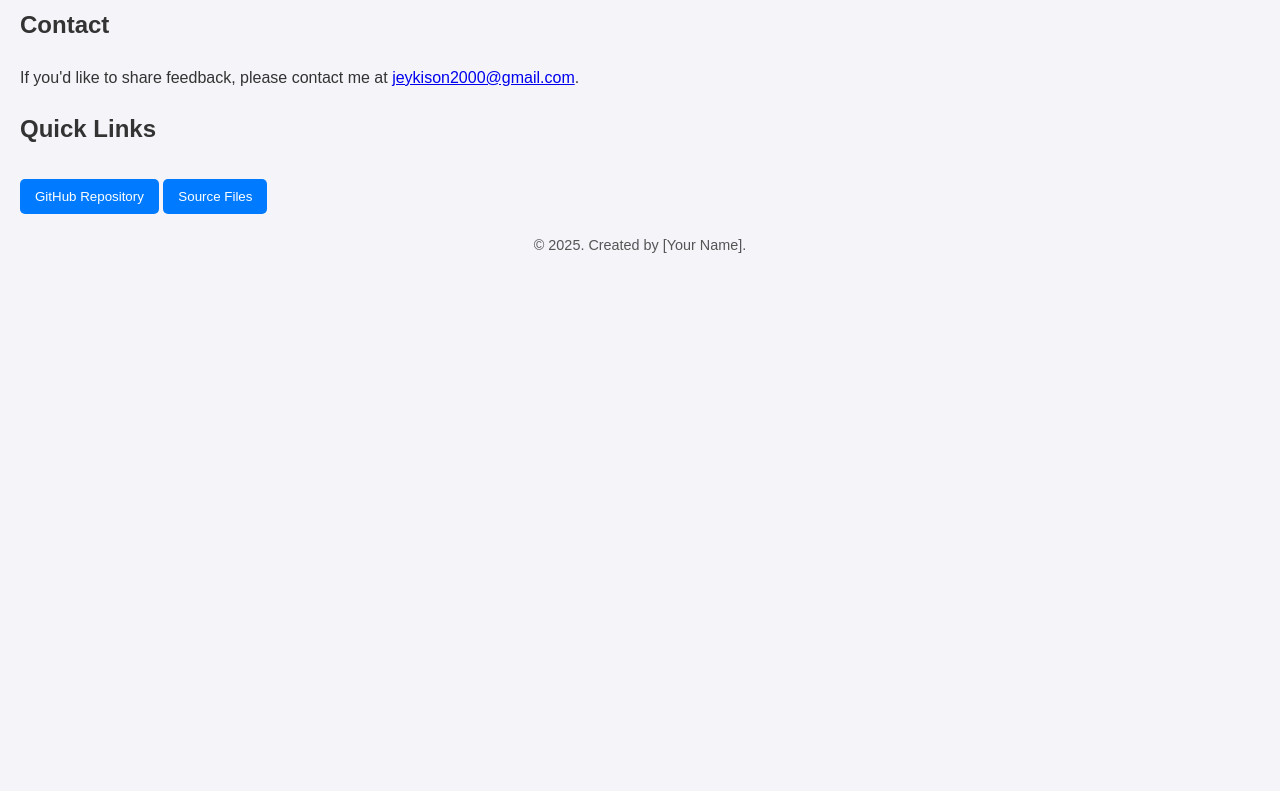
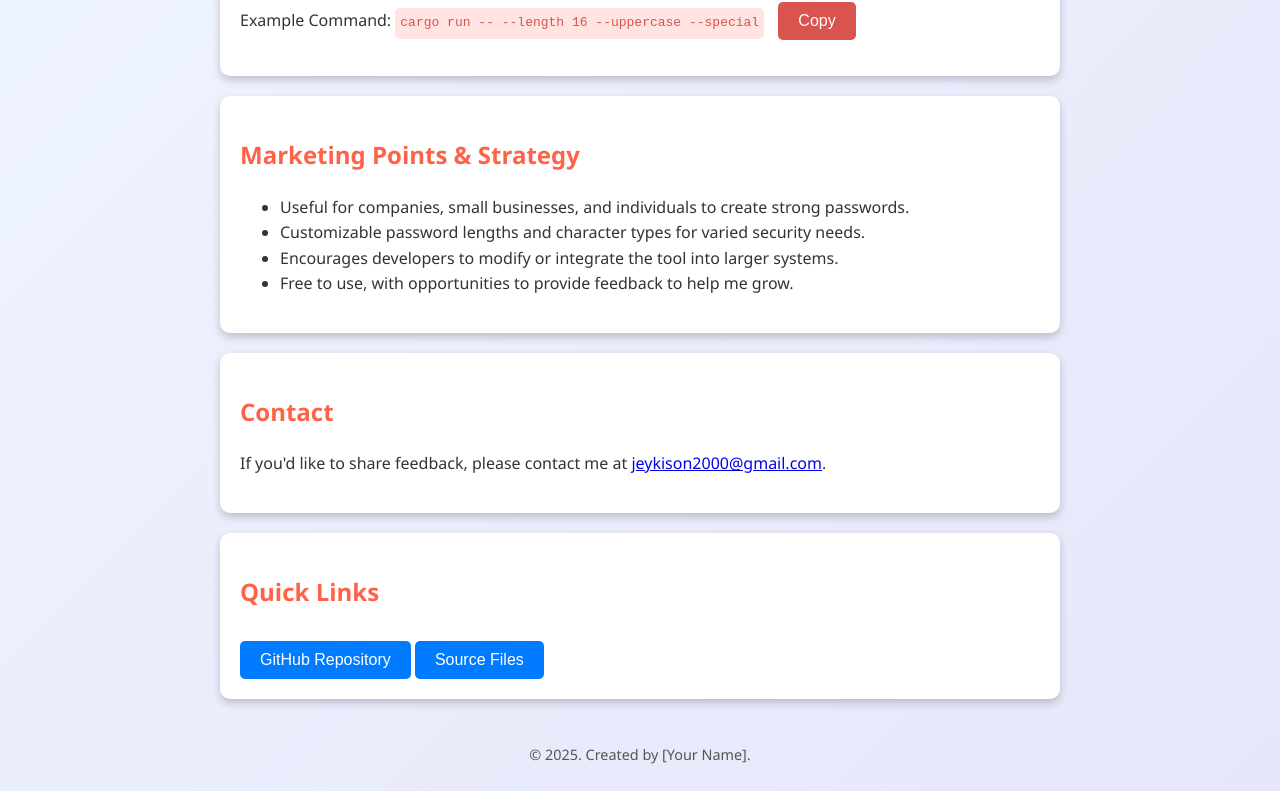
Before and after one commit to Jeykison03/Password-Generator-, a plain HTML site: page index.html in a window 1280 px wide. Shown: the part 684-1475 px from the top of the page. Before the commit the page ends 975 px from the top, so only its background shows below. Drawn offline with Linux system fonts and the light colour scheme.

Commit message:
Update index.html

```diff
--- a/index.html
+++ b/index.html
@@ -6,32 +6,55 @@
     <title>Password Generator Tool</title>
     <style>
         body {
-            font-family: Arial, sans-serif;
+            font-family: 'Segoe UI', Tahoma, Geneva, Verdana, sans-serif;
             line-height: 1.6;
             margin: 0;
-            padding: 20px;
-            background-color: #f4f4f9;
+            padding: 0;
+            background: linear-gradient(135deg, #f0f8ff, #e6e6fa);
             color: #333;
         }
         header {
-            background-color: #007bff;
+            background-color: #282c34;
             color: white;
             padding: 20px 10px;
             text-align: center;
             border-radius: 8px;
+            box-shadow: 0 4px 8px rgba(0, 0, 0, 0.2);
+        }
+        header h1 {
+            color: #ff6347;
+            font-size: 2.5em;
         }
         section {
-            margin: 20px 0;
+            margin: 20px auto;
+            padding: 20px;
+            background: white;
+            border-radius: 10px;
+            box-shadow: 0 4px 8px rgba(0, 0, 0, 0.2);
+            max-width: 800px;
+        }
+        h2 {
+            color: #ff6347;
+        }
+        .highlight {
+            background: #ffe4e1;
+            padding: 5px;
+            border-radius: 5px;
+            font-family: monospace;
+            color: #d9534f;
+            display: inline-block;
         }
         button {
             display: inline-block;
             margin-top: 10px;
-            padding: 10px 15px;
+            padding: 10px 20px;
             background-color: #007bff;
             color: white;
             border: none;
             border-radius: 5px;
             cursor: pointer;
+            font-size: 1em;
+            transition: background-color 0.3s ease;
         }
         button:hover {
             background-color: #0056b3;
@@ -41,8 +64,25 @@
             margin-top: 20px;
             font-size: 0.9em;
             color: #555;
+            padding: 10px;
+        }
+        .copy-btn {
+            background-color: #d9534f;
+            margin-left: 10px;
+        }
+        .copy-btn:hover {
+            background-color: #b52b27;
         }
     </style>
+    <script>
+        function copyToClipboard(text) {
+            navigator.clipboard.writeText(text).then(() => {
+                alert('Copied to clipboard: ' + text);
+            }).catch(err => {
+                alert('Failed to copy: ' + err);
+            });
+        }
+    </script>
 </head>
 <body>
     <header>
@@ -67,6 +107,11 @@
             <li><b>Generate Password:</b> Random number generation selects characters from the specified character set.</li>
             <li><b>Output:</b> The generated password is displayed in the terminal.</li>
         </ul>
+        <p>
+            Example Command:
+            <span class="highlight">cargo run -- --length 16 --uppercase --special</span>
+            <button class="copy-btn" onclick="copyToClipboard('cargo run -- --length 16 --uppercase --special')">Copy</button>
+        </p>
     </section>
 
     <section>
@@ -86,7 +131,7 @@
 
     <section>
         <h2>Quick Links</h2>
-        <button onclick="window.open('https://github.com/your-repository-url', '_blank')">GitHub Repository</button>
+        <button onclick="window.open('https://github.com/Jeykison03/Password-Generator-/edit/main/index.html')">GitHub Repository</button>
         <button onclick="window.open('https://github.com/your-repository-url/raw/main/source-files.zip', '_blank')">Source Files</button>
     </section>
 
```
